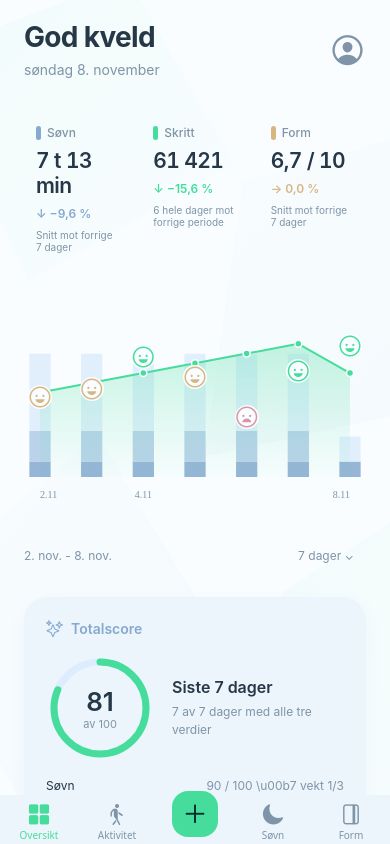
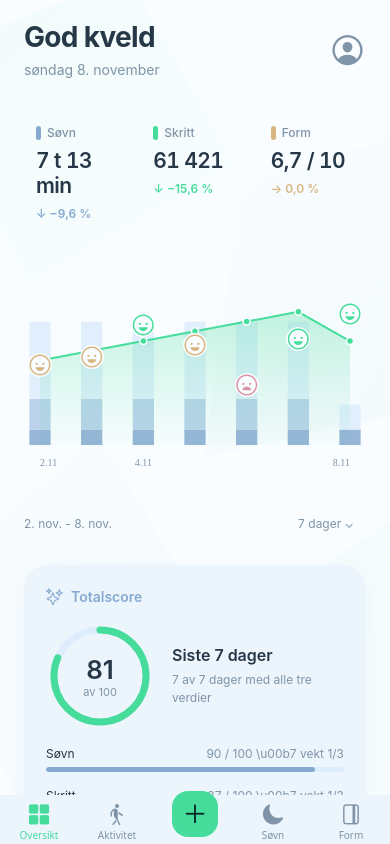
Before and after one commit to Oslotom/ioshelse, a React Native app: screen / in a window 390 px wide. Built offline with nearby package versions, Linux system fonts and the light colour scheme.

Commit message:
Remove trend explanation text from top stats

```diff
--- a/src/components/HealthHistory.tsx
+++ b/src/components/HealthHistory.tsx
@@ -136,7 +136,6 @@ export function HealthHistory() {
             </View>
             <Text style={{ color: theme.text, fontSize: 21, letterSpacing: -0.6, fontWeight: "600", fontVariant: ["tabular-nums"] }}>{stat.value}</Text>
             <Text style={{ color: trends[index] === undefined ? theme.secondary : stat.color, fontSize: 12, fontWeight: "600" }}>{trends[index] === undefined ? "Ingen sammenligning" : `${trends[index]! > 0 ? "↑ +" : trends[index]! < 0 ? "↓ −" : "→ "}${number(Math.abs(trends[index]!), 1)} %`}</Text>
-            <Text style={{ color: theme.secondary, fontSize: 10 }}>{index === 1 ? `${completeDays} hele dager mot forrige periode` : `Snitt mot forrige ${days} dager`}</Text>
             </Pressable>
           </Entrance>
         ))}
```
